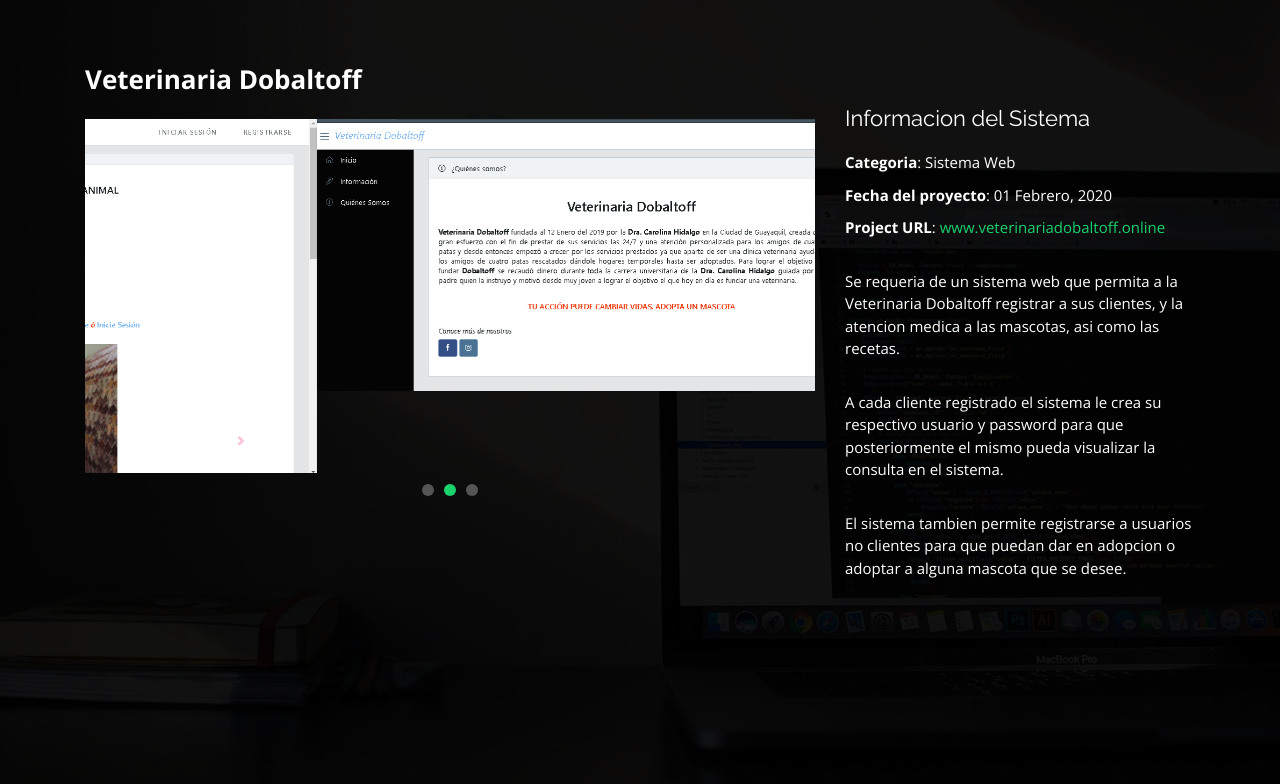
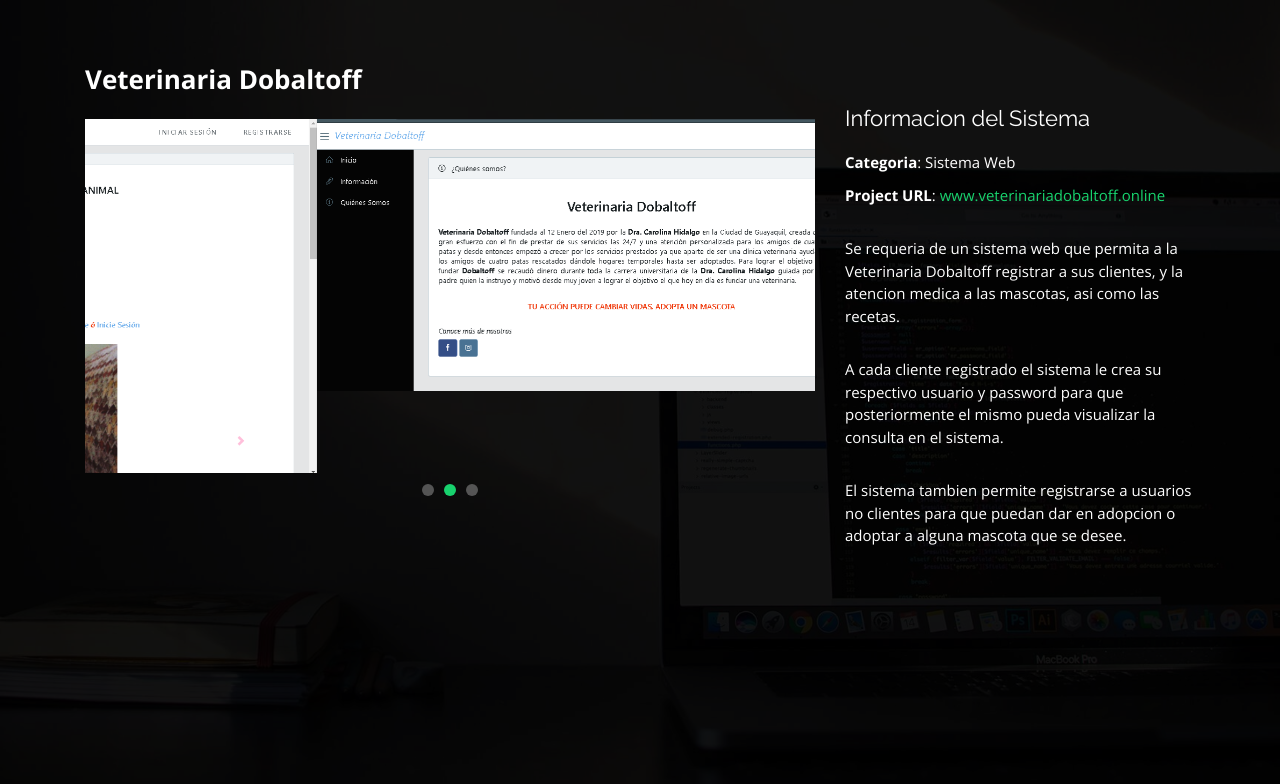
Before and after one commit to Jonathangt/portafolio, a plain HTML site: page proyectos/veterinaria.html in a window 1280 px wide. Drawn offline with nearby package versions, Linux system fonts and the light colour scheme.

Commit message:
Update veterinaria.html

```diff
--- a/proyectos/veterinaria.html
+++ b/proyectos/veterinaria.html
@@ -49,7 +49,6 @@
             <h3>Informacion del Sistema</h3>
             <ul>
               <li><strong>Categoria</strong>: Sistema Web</li>
-              <li><strong>Fecha del proyecto</strong>: 01 Febrero, 2020</li>
               <li><strong>Project URL</strong>: <a   target="_blank" href="https://www.veterinariadobaltoff.online/">www.veterinariadobaltoff.online</a></li>
             </ul>
 
```
